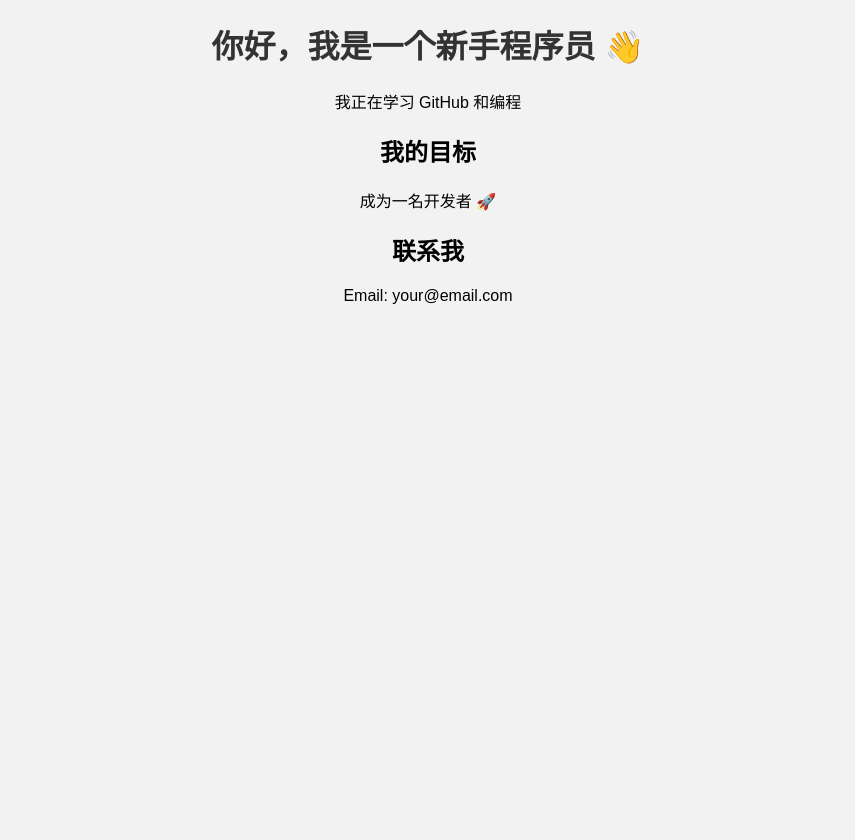
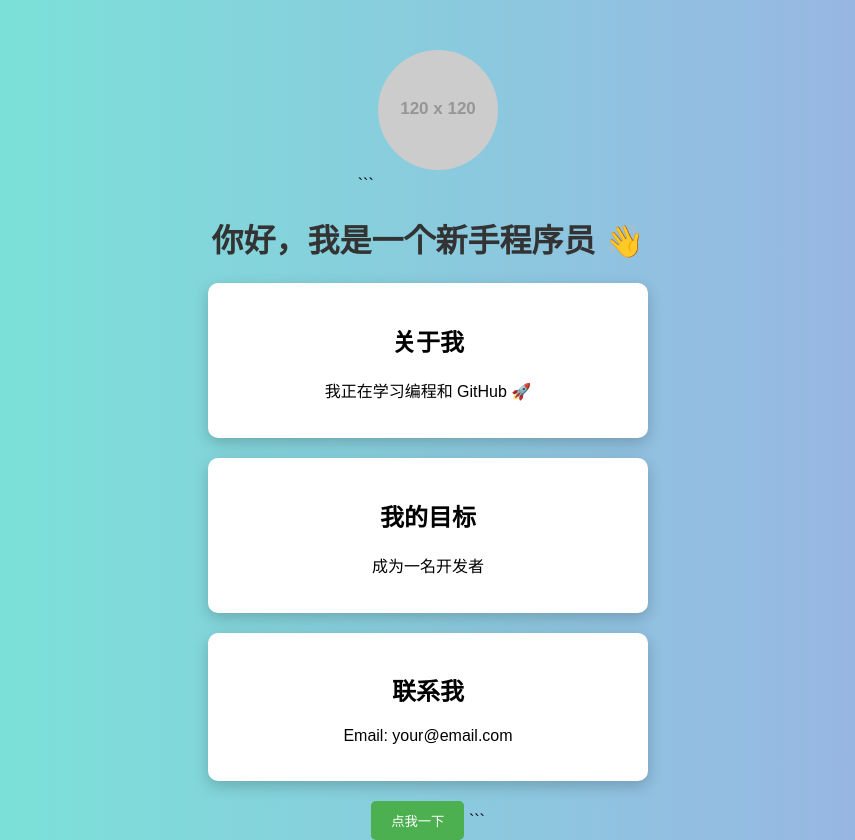
Before and after one commit to abjrobin/my-first-website, a plain HTML site: page index.html in a window 1280 px wide. Shown: the whole page, without its empty margins (212-1067 px from the left). Before the commit the page ends 800 px from the top, so only its background shows below. Drawn offline with Linux system fonts and the light colour scheme; placeholder pictures from the web are drawn by us.

Commit message:
Update index.html

````diff
--- a/index.html
+++ b/index.html
@@ -1,27 +1,92 @@
 <!DOCTYPE html>
+
 <html>
 <head>
-  <title>我的第一个网站</title>
+    <title>我的个人网站</title>
+
     <style>
         body {
-      background-color: #f2f2f2;
+            background: linear-gradient(to right, #74ebd5, #9face6);
+            font-family: Arial, sans-serif;
             text-align: center;
-      font-family: Arial;
+            margin: 0;
         }
+
+        .container {
+            margin-top: 50px;
+        }
+
+        img {
+            width: 120px;
+            border-radius: 50%;
+            margin-bottom: 20px;
+        }
+
         h1 {
             color: #333;
         }
+
+        .card {
+            background: white;
+            margin: 20px auto;
+            padding: 20px;
+            width: 80%;
+            max-width: 400px;
+            border-radius: 10px;
+            box-shadow: 0 5px 15px rgba(0,0,0,0.2);
+        }
+
+        button {
+            padding: 10px 20px;
+            border: none;
+            background: #4CAF50;
+            color: white;
+            border-radius: 5px;
+            cursor: pointer;
+        }
+
+            button:hover {
+                background: #45a049;
+            }
     </style>
+
 </head>
 
 <body>
+
+    <div class="container">
+
+        ```
+        <!-- 头像 -->
+        <img src="https://via.placeholder.com/120" alt="头像">
+
         <h1>你好，我是一个新手程序员 👋</h1>
-  <p>我正在学习 GitHub 和编程</p>
 
+        <div class="card">
+            <h2>关于我</h2>
+            <p>我正在学习编程和 GitHub 🚀</p>
+        </div>
+
+        <div class="card">
             <h2>我的目标</h2>
-  <p>成为一名开发者 🚀</p>
+            <p>成为一名开发者</p>
+        </div>
 
+        <div class="card">
             <h2>联系我</h2>
             <p>Email: your@email.com</p>
+        </div>
+
+        <button onclick="sayHi()">点我一下</button>
+        ```
+
+    </div>
+
+    <script>
+    function sayHi() {
+      alert("欢迎来到我的网站 😄");
+    }
+    </script>
+
 </body>
 </html>
````
Lines whose indentation alone changed are shown as unchanged.
